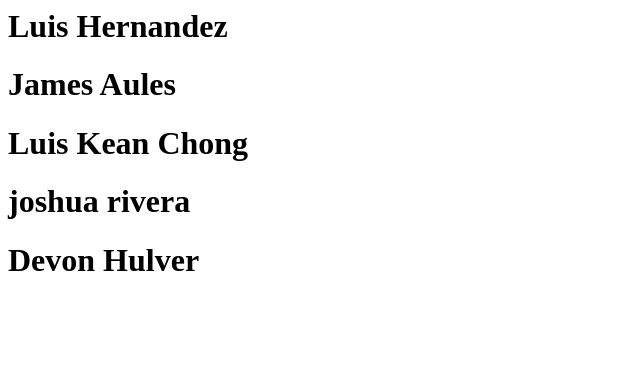
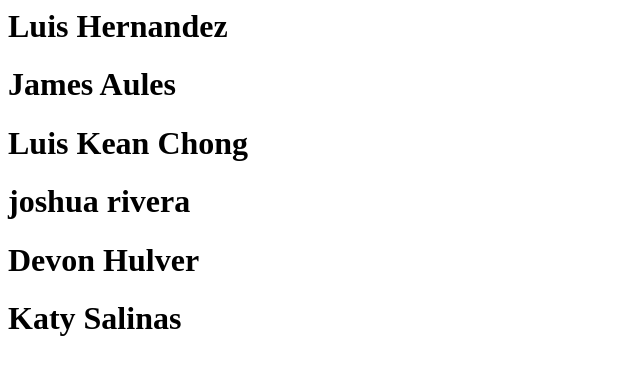
Before and after one commit to lherna1371/my-nyu-portfolio, a plain HTML site: page index.html in a window 1280 px wide. Shown: the whole page, without its empty margins (0-640 px from the left). Drawn offline with Linux system fonts and the light colour scheme.

Commit message:
better late than never

```diff
--- a/index.html
+++ b/index.html
@@ -3,3 +3,4 @@
 <h1> Luis Kean Chong</h1>
 <h1>joshua rivera</h1>
 <h1>Devon Hulver</h1>
+<h1>Katy Salinas</h1>
```
